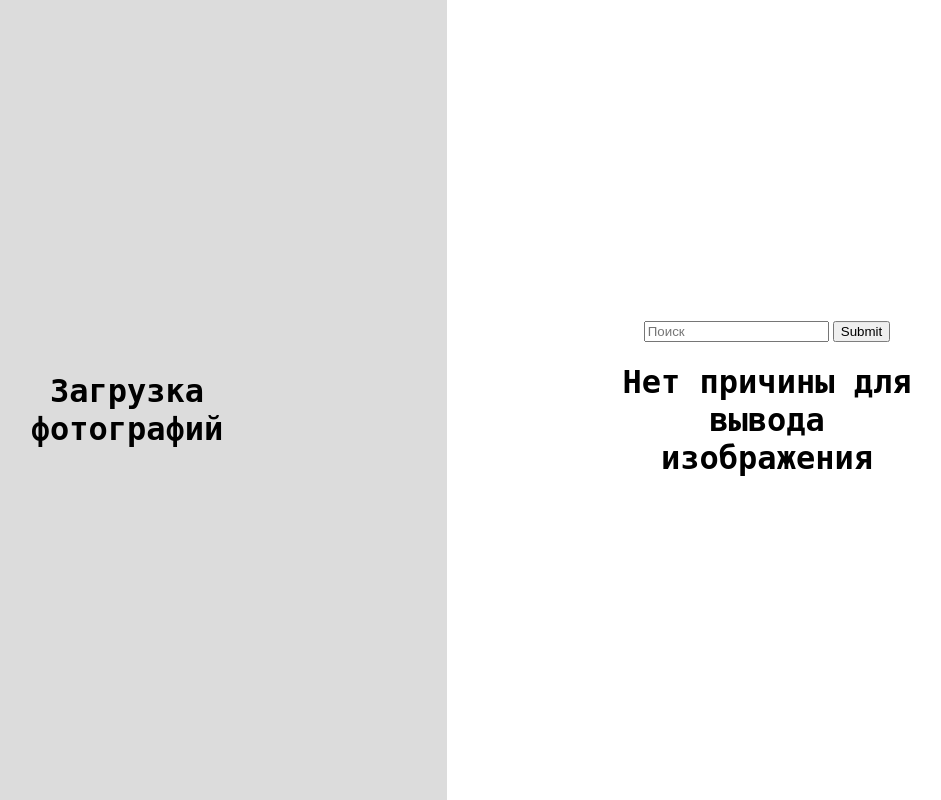
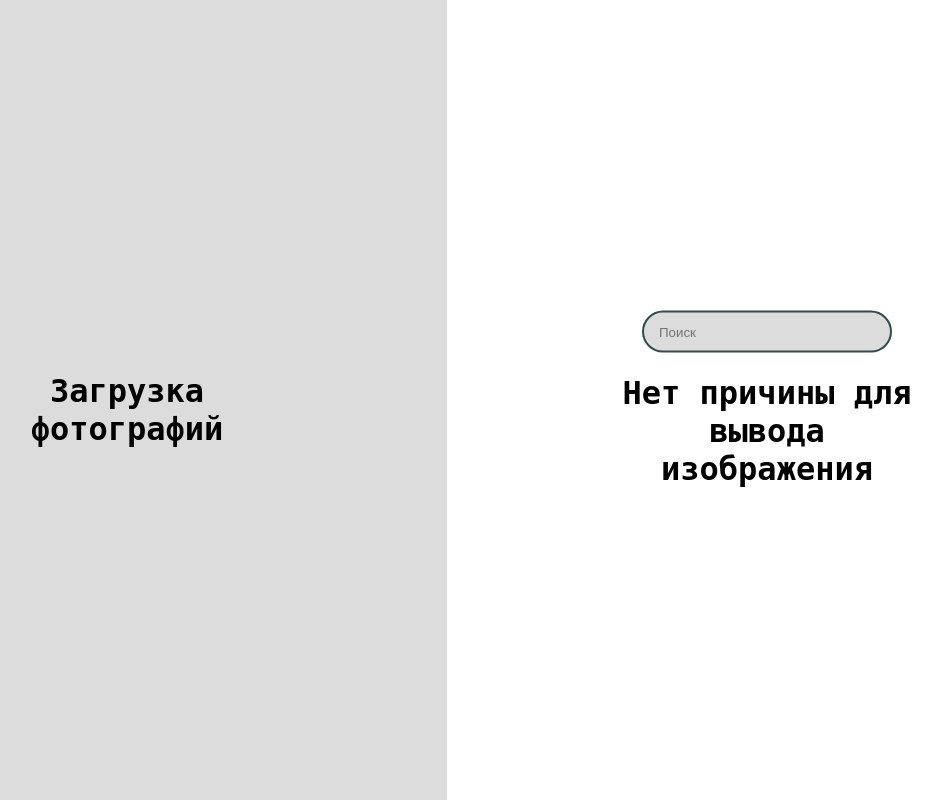
Before and after one commit to greenatom-foundation/API-interface-photo-storage, a Flask app: page / in a window 1280 px wide. Shown: the whole page, without its empty margins (193-1134 px from the left). Run offline with Flask 2, Linux system fonts and the light colour scheme; some libraries are stand-ins or nearby versions.

Commit message:
Работа над внешним видом страницы

```diff
--- a/app/static/style.css
+++ b/app/static/style.css
@@ -37,3 +37,39 @@
 h1 {
 	font-family: 'Roboto Mono', monospace;
   }
+
+  .d7:after {content:""; clear:both; display:table}
+.d7 form {
+  width: auto;
+  float: right;
+  margin-right: 30px;
+}
+.d7 input {
+  width: 250px;
+  height: 42px;
+  padding-left: 15px;
+  border-radius: 42px;
+  border: 2px solid #324b4e;
+  background: #F9F0DA;
+  outline: none;
+  position: relative;
+  transition: .3s linear;
+  background-color: #DCDCDC;
+}
+.d7 input:focus {
+  width: 300px;
+}
+.d7 button {
+  width: 42px;
+  height: 42px;
+  background: none;
+  border: none;
+  position: absolute;
+  top: -2px;
+  right: 0;
+}
+.d7 button:before{
+  content: "\f002";
+  font-family: FontAwesome;
+  color: #324b4e;
+}
--- a/app/templates/upload.html
+++ b/app/templates/upload.html
@@ -17,8 +17,8 @@
     <div class="split right">
       <div class="centered">
         <form method="GET" action={{url_for('display')}}>
-          <input placeholder="Поиск" name="id" type="search">
-		  <input type="submit">
+          <div class="d7"><input placeholder="Поиск" name="id" type="search" onkeyup="filtration()" ></div>
+
 	    </form>
 
         {% if filename %}
```
